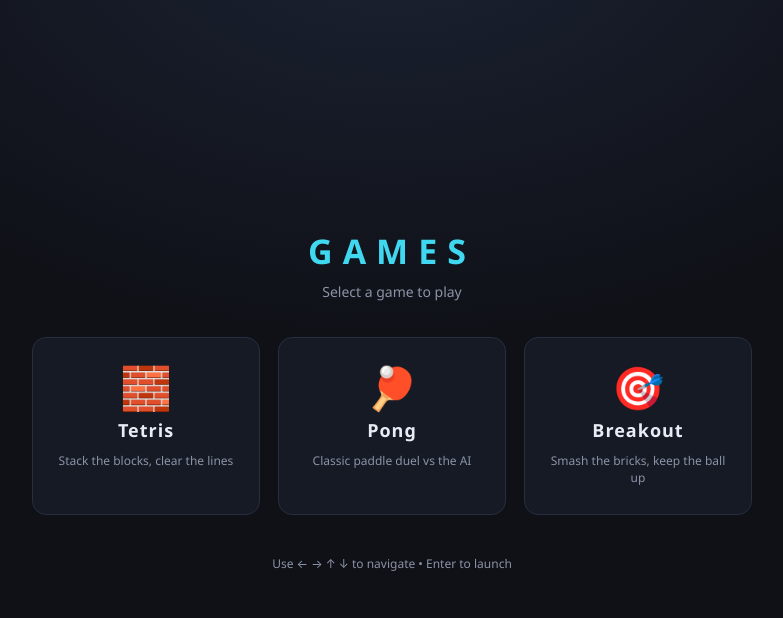
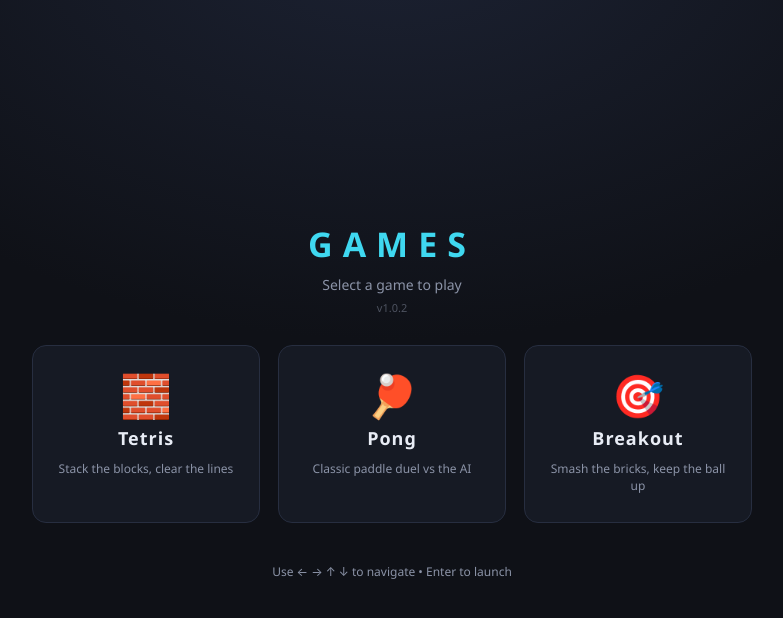
Before and after one commit to GurjapSingh/arcade, a plain HTML site: page index.html in a window 1280 px wide. Shown: the whole page, without its empty margins (248-1031 px from the left). Drawn offline with Linux system fonts and the light colour scheme.

Commit message:
added version number

```diff
--- a/index.html
+++ b/index.html
@@ -22,7 +22,8 @@ h1{
   font-size:34px;letter-spacing:10px;font-weight:800;color:var(--accent);
   margin-bottom:8px;
 }
-.subtitle{color:var(--dim);font-size:14px;margin-bottom:36px}
+.subtitle{color:var(--dim);font-size:14px;margin-bottom:6px}
+.version{color:var(--dim);font-size:11px;opacity:.5;margin-bottom:30px}
 .grid{
   display:grid;grid-template-columns:repeat(auto-fit,minmax(220px,1fr));
   gap:18px;width:min(720px,90vw);
@@ -51,6 +52,7 @@ footer{margin-top:40px;color:var(--dim);font-size:12px}
 <body>
 <h1>GAMES</h1>
 <div class="subtitle">Select a game to play</div>
+<div class="version">v1.0.2</div>
 <div class="grid" id="grid"></div>
 <footer>Use &larr; &rarr; &uarr; &darr; to navigate &bull; Enter to launch</footer>
 
```
